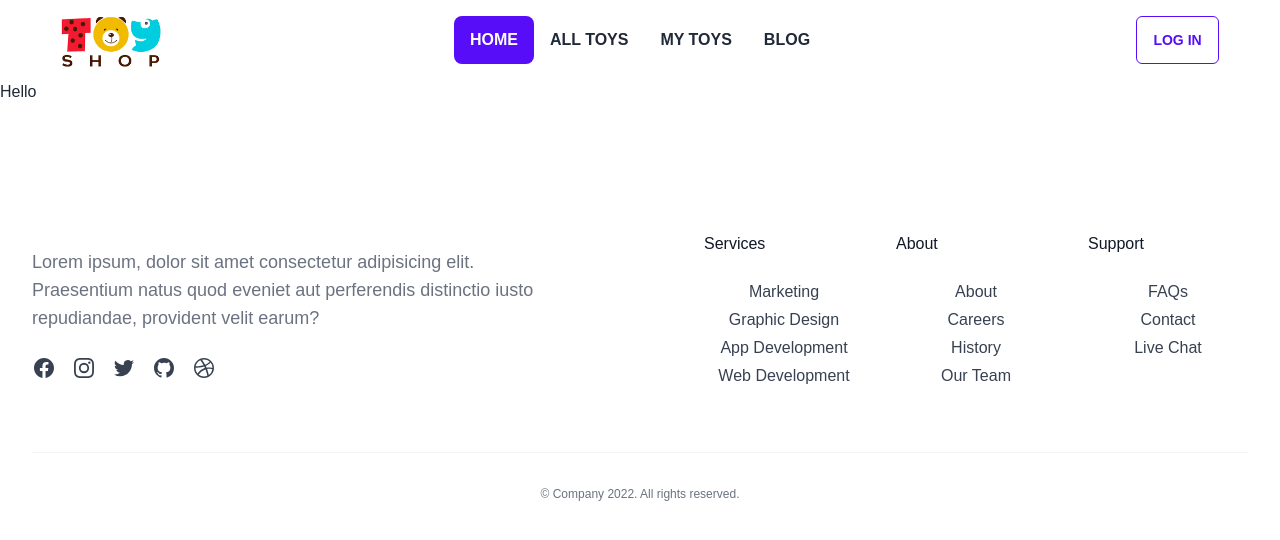
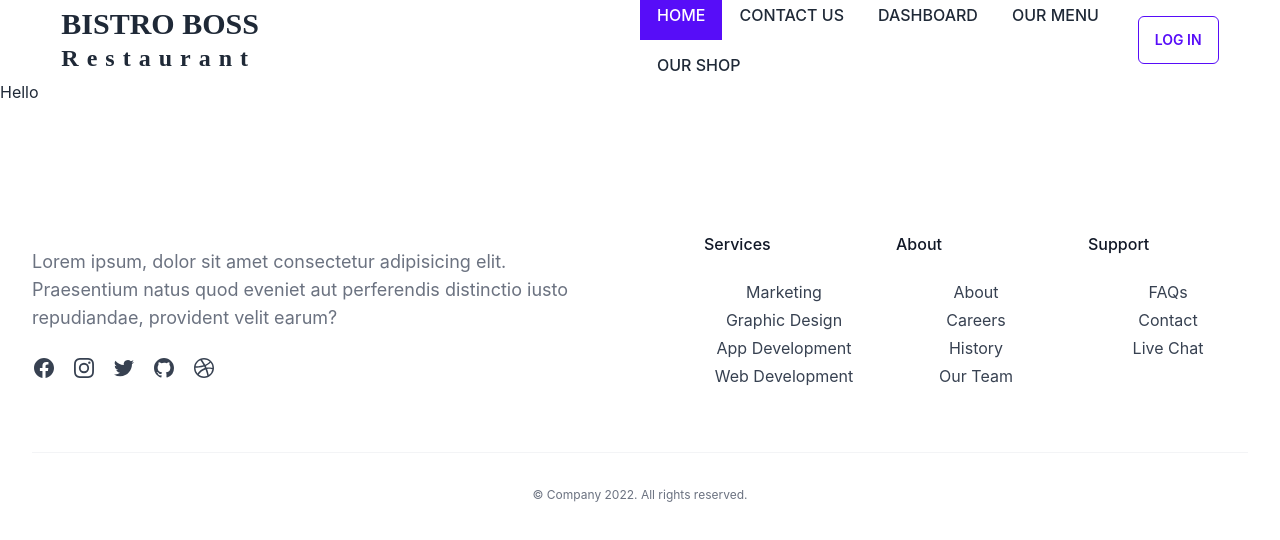
Before and after one commit to ismailjosim/bistro-boss-client, a React (Create React App) app: page / in a window 1280 px wide. Shown: the top 540 px of the page. Built offline with nearby package versions, Linux system fonts and the light colour scheme; no server answers.

Commit message:
add project

```diff
--- a/src/Layouts/Header.jsx
+++ b/src/Layouts/Header.jsx
@@ -1,20 +1,21 @@
 import React, { useContext } from 'react';
-import logo from '../assets/logo.png';
 import { NavLink, Link } from 'react-router-dom'
 import { AuthContext } from '../contexts/AuthProvider';
+
 
 const Header = () => {
     const { user, userLogout } = useContext(AuthContext)
 
-    const style = "hover:text-white hover:bg-primary uppercase font-semibold transition-all duration-500 rounded-lg"
+    const style = "hover:text-white hover:text-primary uppercase font-medium transition-all duration-500 btn-ghost"
 
 
 
     const menuItems = <>
         <li><NavLink className={ style } to='/'>Home</NavLink></li>
-        <li><NavLink className={ style } to='/alltoys'>All Toys</NavLink></li>
-        <li><NavLink className={ style } to='/mytoys'>My Toys</NavLink></li>
-        <li><NavLink className={ style } to='/blog'>Blog</NavLink></li>
+        <li><NavLink className={ style } to='/alltoys'>Contact US</NavLink></li>
+        <li><NavLink className={ style } to='/mytoys'>Dashboard</NavLink></li>
+        <li><NavLink className={ style } to='/blog'>our menu</NavLink></li>
+        <li><NavLink className={ style } to='/blog'>our shop</NavLink></li>
     </>
 
     const handleUserRemove = () => {
@@ -28,16 +29,15 @@ const Header = () => {
         <div className="navbar bg-base-100 h-20 font-semibold w-11/12 mx-auto">
 
             <div className="navbar-start">
-                <Link to="/" className='flex items-center gap-2'>
-                    <img src={ logo } width={ 100 } alt="Master Chef" />
+                <Link to="/" className='flex flex-col justify-center'>
+                    <span className="font-cinzel font-black md:text-2xl text-lg lg:text-3xl ">BISTRO BOSS</span>
+                    <span className="font-cinzel hidden lg:inline md:inline md:tracking-widest lg:tracking-[.5rem] font-semibold text-2xl">Restaurant</span>
                 </Link>
             </div>
-            <div className="navbar-center hidden lg:flex">
-                <ul className="menu menu-horizontal p-0">
+            <div className="navbar-end ">
+                <ul className="menu menu-horizontal p-0 hidden lg:flex">
                     { menuItems }
                 </ul>
-            </div>
-            <div className="navbar-end">
                 { user?.email ?
                     <div className='flex gap-3 items-center dropdown dropdown-bottom dropdown-end'>
                         <div tabIndex={ 0 } className="tooltip tooltip-left tooltip-primary" data-tip={ user.displayName }>
--- a/src/index.css
+++ b/src/index.css
@@ -3,16 +3,16 @@
 @tailwind utilities;
 
 
-@import url('https://fonts.googleapis.com/css2?family=Poppins:wght@300;400;500;600;700&display=swap');
-
+@import url('https://fonts.googleapis.com/css2?family=Inter:wght@300;400;500;600;700;800;900&display=swap');
+@import url('https://fonts.googleapis.com/css2?family=Cinzel:wght@400;500;600;700;800;900&display=swap');
 
 body {
   margin: 0;
-  font-family: 'Poppins', sans-serif;
+  font-family: 'Inter', sans-serif;
   -webkit-font-smoothing: antialiased;
   -moz-osx-font-smoothing: grayscale;
 }
 
-code {
-  font-family: 'Poppins', sans-serif;
+.font-cinzel {
+  font-family: 'Cinzel', serif;
 }
```
